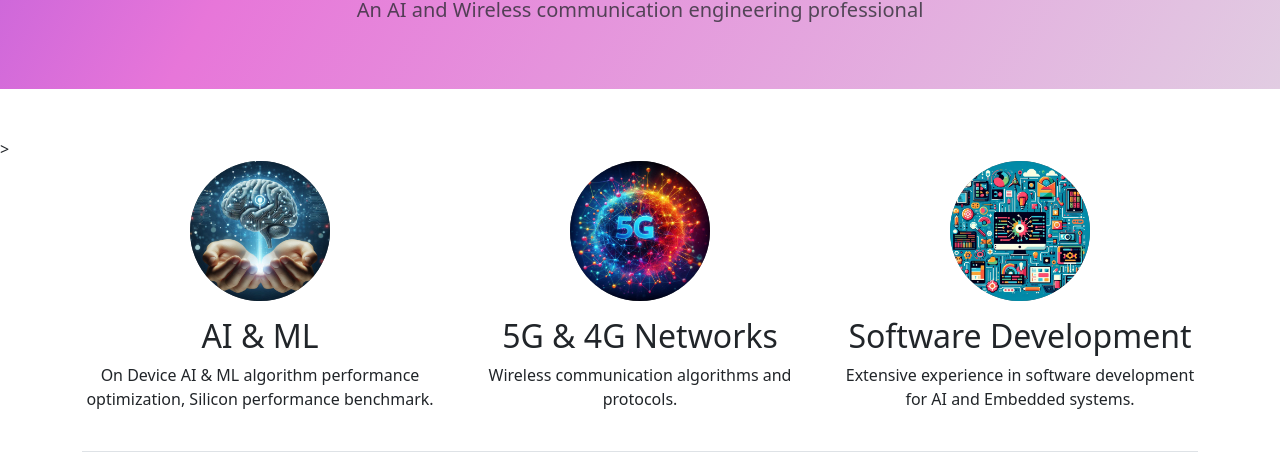
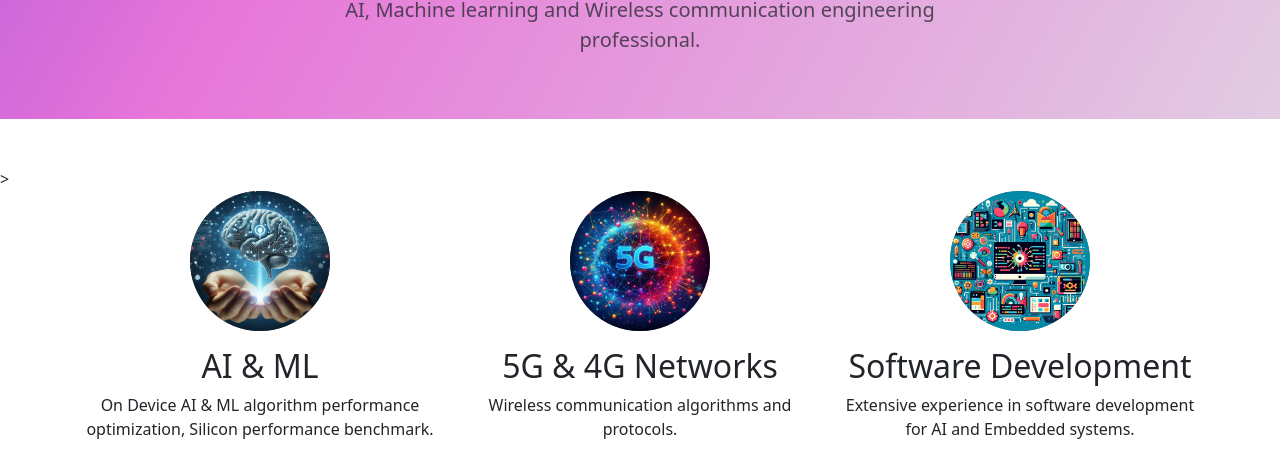
Before and after one commit to spat07/spat07.github.io, a plain HTML site: page index.html in a window 1280 px wide. Shown: the part 430-898 px from the top of the page. Drawn offline with nearby package versions, Linux system fonts and the light colour scheme.

Commit message:
minor update

```diff
--- a/index.html
+++ b/index.html
@@ -38,7 +38,7 @@
         <img src="./images/SP.jpg" class="profile-img">
         <h1 class="text-body-emphasis">Shailesh Patel</h1>
         <p class="col-lg-8 mx-auto fs-5 text-muted">
-          An AI and Wireless communication engineering professional
+          AI, Machine learning and Wireless communication engineering professional.
         </p>
         <!-- <div class="d-inline-flex gap-2 mb-5">
                 <button class="d-inline-flex align-items-center btn btn-primary btn-lg px-4 rounded-pill" type="button">
```
